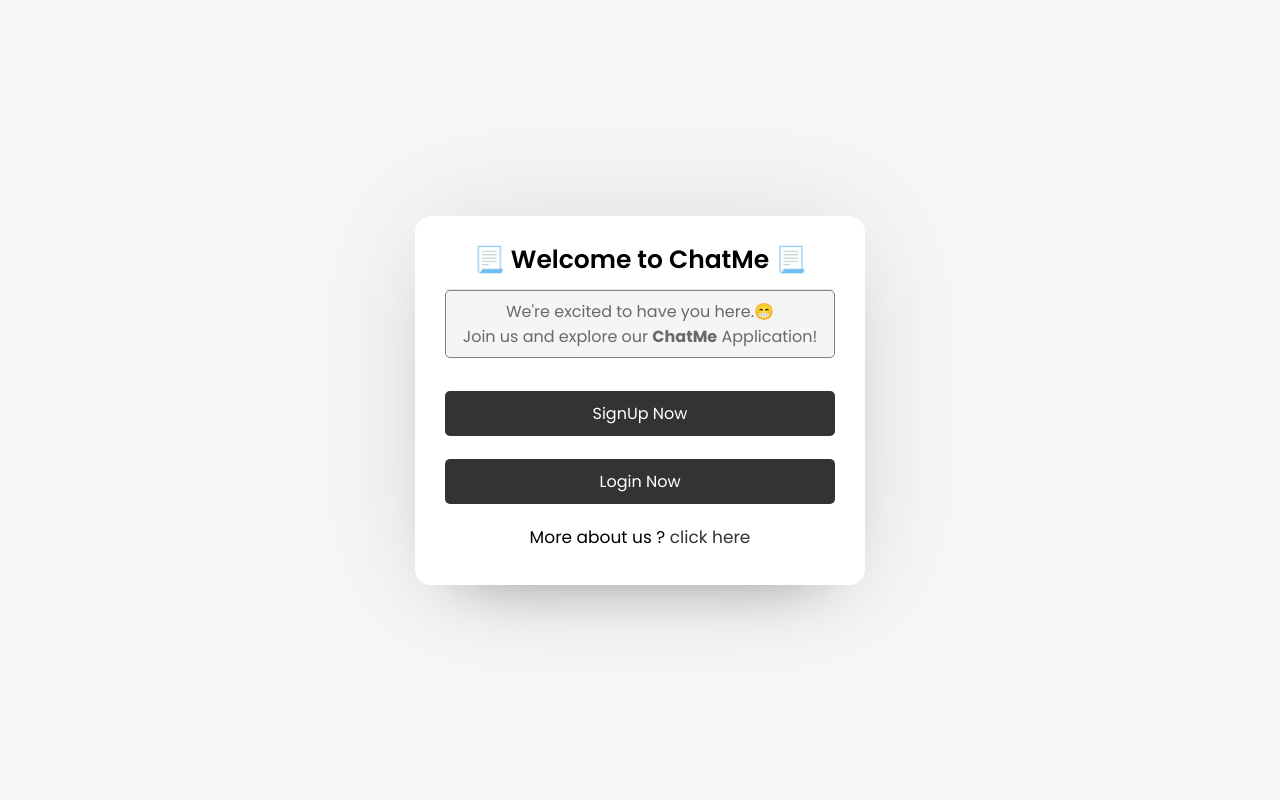
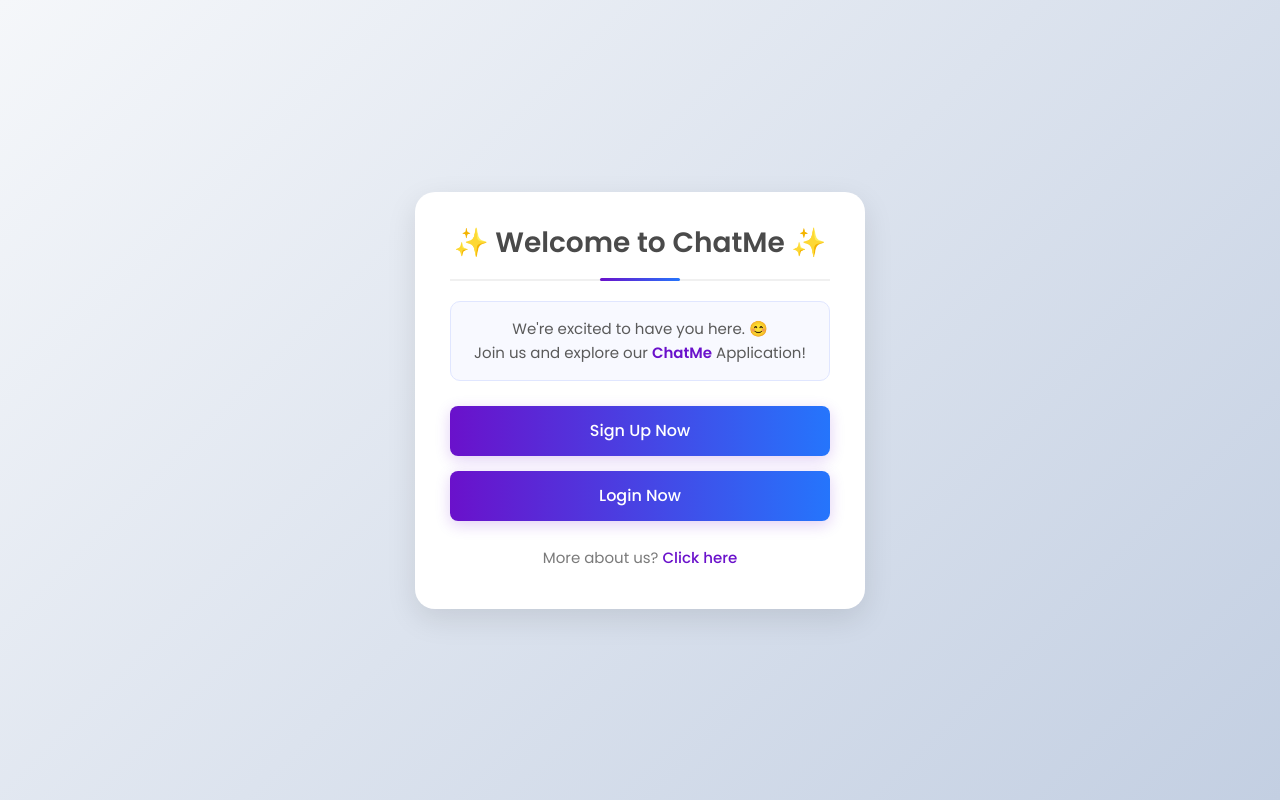
Before and after one commit to SharifDer/Chat-me-Application, a PHP site: page / in a window 1280 px wide. Run offline with PHP 8.4, Linux system fonts and the light colour scheme.

Commit message:
Index ui enhancing

```diff
--- a/chat/style copy.css
+++ b/chat/style copy.css
@@ -11,88 +11,101 @@ body{
   align-items: center;
   justify-content: center;
   min-height: 100vh;
-  background: #f7f7f7;
+  background: linear-gradient(135deg, #f5f7fa 0%, #c3cfe2 100%);
   padding: 0 10px;
 }
 .wrapper{
   background: #fff;
   max-width: 450px;
   width: 100%;
-  border-radius: 16px;
-  box-shadow: 0 0 128px 0 rgba(0,0,0,0.1),
-              0 32px 64px -48px rgba(0,0,0,0.5);
+  border-radius: 20px;
+  box-shadow: 0 10px 30px rgba(0, 0, 0, 0.1);
+  overflow: hidden;
+  transition: transform 0.3s ease;
+}
+.wrapper:hover {
+  transform: translateY(-5px);
 }
 
 .form{
-  padding: 25px 30px;
+  padding: 30px 35px;
 }
 .form header{
-  font-size: 25px;
+  font-size: 28px;
   font-weight: 600;
-  padding-bottom: 10px;
-  border-bottom: 1px solid #e6e6e6;
-  text-align:center
-}
-.form form{
-  margin: 20px 0;
-}
-.form form .error-text{
-  color: #721c24;
-  padding: 8px 10px;
+  padding-bottom: 15px;
+  border-bottom: 2px solid #f0f0f0;
   text-align: center;
-  border-radius: 5px;
-  background: #f8d7da;
-  border: 1px solid #f5c6cb;
-  margin-bottom: 10px;
-  display: none;
-}
-.form form .field{
-  display: flex;
-  margin-bottom: 10px;
-  flex-direction: column;
+  color: #4a4a4a;
+  margin-bottom: 20px;
   position: relative;
 }
-.form form .button input{
-  height: 45px;
-  border: none;
-  color: #fff;
-  font-size: 17px;
-  background: #333;
-  border-radius: 5px;
-  cursor: pointer;
-  margin-top: 13px;
+.form header::after {
+  content: '';
+  position: absolute;
+  bottom: -2px;
+  left: 50%;
+  transform: translateX(-50%);
+  width: 80px;
+  height: 3px;
+  background: linear-gradient(90deg, #6a11cb 0%, #2575fc 100%);
+  border-radius: 3px;
+}
+.welcome{
+  color: #5a5a5a;
+  padding: 15px;
+  text-align: center;
+  border-radius: 10px;
+  background: #f8f9ff;
+  border: 1px solid #e0e6ff;
+  margin-bottom: 25px;
+  line-height: 1.6;
+  font-size: 15px;
+}
+.welcome p {
+  margin: 0;
+}
+.welcome b {
+  color: #6a11cb;
+  font-weight: 600;
 }
 
-.form .link{
+.form form{
+  margin: 25px 0;
+}
+.link-style a{
+  display: block;
+  height: 50px;
+  line-height: 50px;
   text-align: center;
-  margin: 10px 0;
-  font-size: 17px;
+  color: #fff;
+  background: linear-gradient(90deg, #6a11cb 0%, #2575fc 100%);
+  border-radius: 8px;
+  cursor: pointer;
+  text-decoration: none;
+  margin-top: 15px;
+  font-weight: 500;
+  font-size: 16px;
+  transition: all 0.3s ease;
+  box-shadow: 0 4px 15px rgba(106, 17, 203, 0.2);
 }
-.form .link a{
-  color: #333;
-}
-.form .link a:hover{
-  text-decoration: underline;
+.link-style a:hover {
+  transform: translateY(-2px);
+  box-shadow: 0 6px 20px rgba(106, 17, 203, 0.3);
 }
 
-.link-style a{
-  display: block;
-  height: 45px;
-  line-height: 45px;
+.link {
   text-align: center;
-  color: #fff;
-  background: #333;
-  border-radius: 5px;
-  cursor: pointer;
-  text-decoration: none;
-  margin-top: 13px;
+  margin: 20px 0 10px;
+  font-size: 15px;
+  color: #7a7a7a;
 }
-.welcome{
-  color:dimgray;
-  padding: 8px 10px;
-  text-align: center;
-  border-radius: 5px;
-  background: whitesmoke;
-  border: 1px solid gray;
-  margin-bottom: 10px;
+.link a {
+  color: #6a11cb;
+  font-weight: 500;
+  transition: all 0.2s ease;
 }
+.link a:hover {
+  text-decoration: underline;
+  color: #2575fc;
+}
--- a/index.html
+++ b/index.html
@@ -10,20 +10,19 @@
 <body>
     <div class="wrapper">
         <section class="form login">
-            <header>📃 Welcome to ChatMe 📃</header>
+            <header>✨ Welcome to ChatMe ✨</header>
             <div class="welcome">
-                <p>We're excited to have you here.😁<br/> Join us and explore our <b>ChatMe</b> Application!</p>
-            </div><!-- Welcoming message -->
+                <p>We're excited to have you here. 😊<br/> Join us and explore our <b>ChatMe</b> Application!</p>
+            </div>
             <form action="#" method="POST" enctype="multipart/form-data" autocomplete="off">
-
-                <div class="field link-style"> <!-- Changed class from button to link-style -->
-                    <a href="chat/index.php">SignUp Now</a> <!-- Changed to link -->
+                <div class="field link-style">
+                    <a href="chat/index.php">Sign Up Now</a>
                 </div>
-                <div class="field link-style"> <!-- Changed class from button to link-style -->
-                    <a href="chat/login.php">Login Now</a> <!-- Changed to link -->
+                <div class="field link-style">
+                    <a href="chat/login.php">Login Now</a>
                 </div>
             </form>
-            <div class="link">More about us ? <a href="AboutUs/us.html">click here</a></div>
+            <div class="link">More about us? <a href="AboutUs/us.html">Click here</a></div>
         </section>
     </div>
 </body>
```
